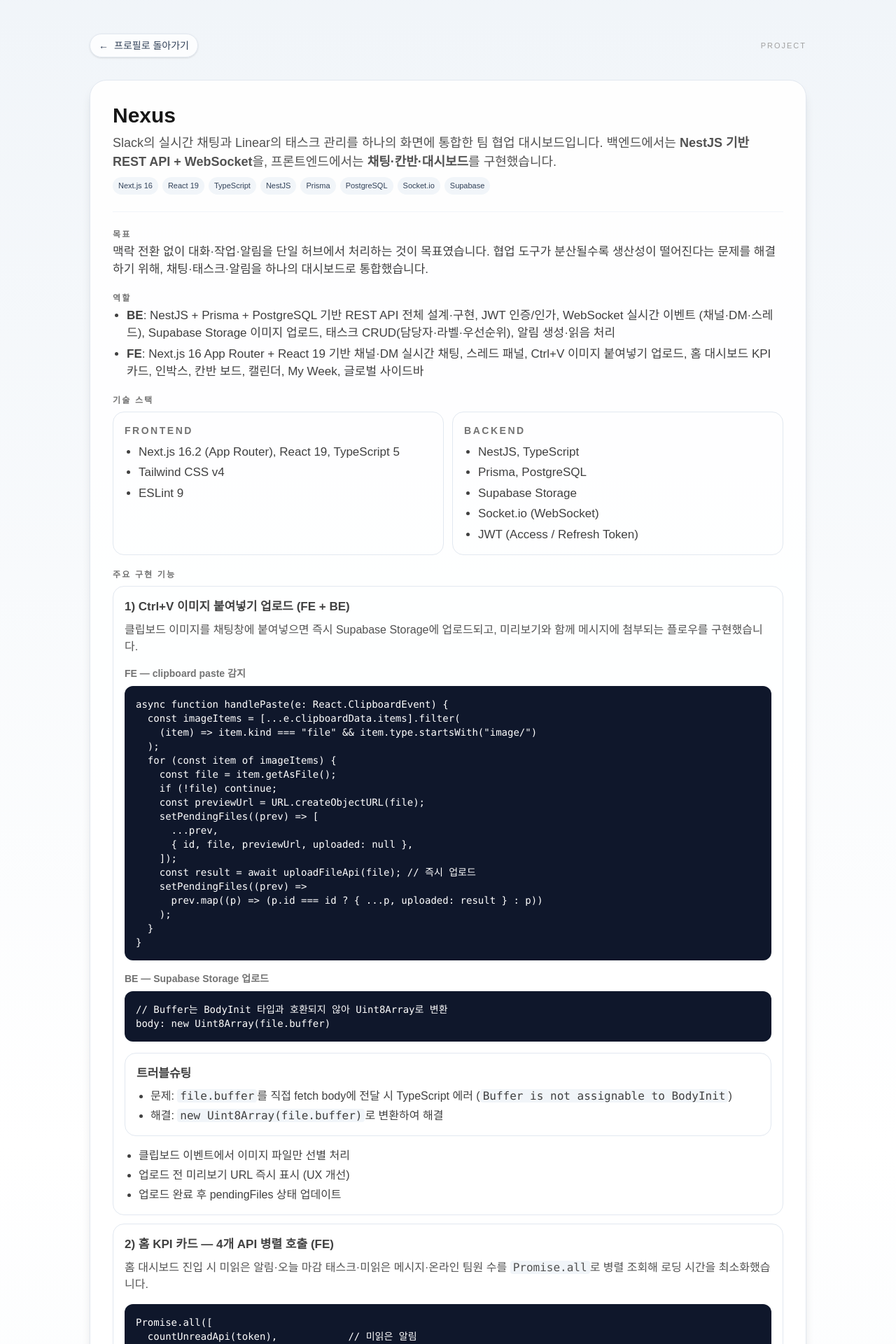
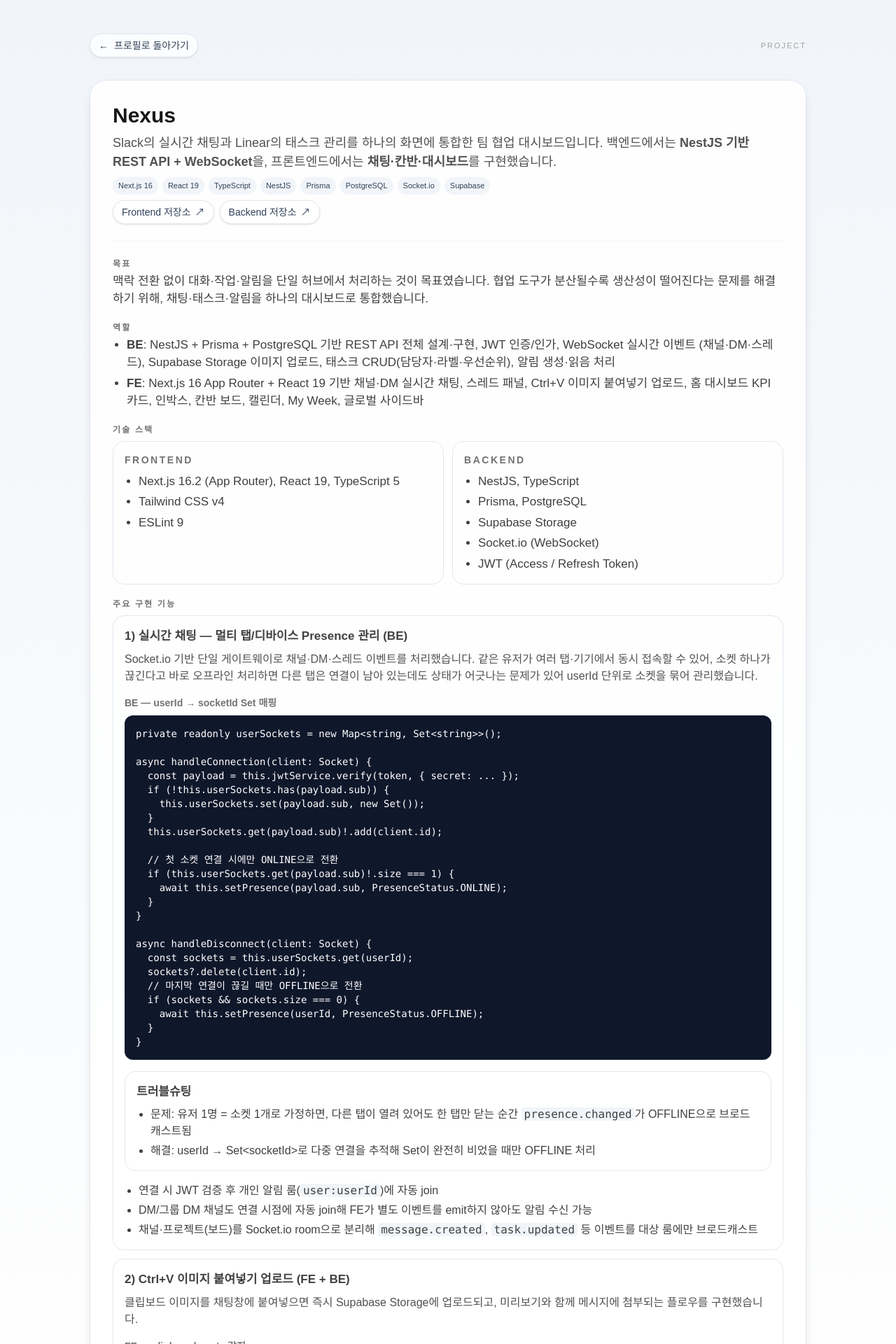
Before and after one commit to wooju01/profile_page, a Next.js app: page /projects/nexus in a window 1280 px wide. Shown: the top 1920 px of the page at 70% size. Built offline with nearby package versions, Linux system fonts and the light colour scheme.

Commit message:
feat: 넥서스 내용 추가

```diff
--- a/app/projects/nexus/page.tsx
+++ b/app/projects/nexus/page.tsx
@@ -55,6 +55,26 @@
                   {tech}
                 </span>
               ))}
+            </div>
+            <div className="flex flex-wrap gap-2 text-sm">
+              <a
+                href="https://github.com/wooju01/Nexus-FE"
+                target="_blank"
+                rel="noopener noreferrer"
+                className="inline-flex items-center gap-1.5 rounded-full border border-slate-200 bg-white px-3 py-1.5 text-slate-700 shadow-sm transition hover:border-sky-300 hover:text-sky-700 dark:border-slate-700 dark:bg-slate-900 dark:text-slate-200 dark:hover:border-sky-500 dark:hover:text-sky-300"
+              >
+                <span>Frontend 저장소</span>
+                <span aria-hidden>↗</span>
+              </a>
+              <a
+                href="https://github.com/wooju01/Nexus-BE"
+                target="_blank"
+                rel="noopener noreferrer"
+                className="inline-flex items-center gap-1.5 rounded-full border border-slate-200 bg-white px-3 py-1.5 text-slate-700 shadow-sm transition hover:border-sky-300 hover:text-sky-700 dark:border-slate-700 dark:bg-slate-900 dark:text-slate-200 dark:hover:border-sky-500 dark:hover:text-sky-300"
+              >
+                <span>Backend 저장소</span>
+                <span aria-hidden>↗</span>
+              </a>
             </div>
           </header>
 
@@ -128,9 +148,88 @@
               </h2>
 
               <div className="space-y-3">
-                {/* 1) Ctrl+V 이미지 붙여넣기 */}
+                {/* 1) 실시간 채팅 — WebSocket Presence 관리 */}
                 <div className="rounded-2xl border border-slate-200 bg-white/70 p-4 dark:border-slate-700/70 dark:bg-slate-900/50">
-                  <p className="font-semibold">1) Ctrl+V 이미지 붙여넣기 업로드 (FE + BE)</p>
+                  <p className="font-semibold">1) 실시간 채팅 — 멀티 탭/디바이스 Presence 관리 (BE)</p>
+                  <p className="mt-2 text-[16px] text-neutral-600 dark:text-neutral-300">
+                    Socket.io 기반 단일 게이트웨이로 채널·DM·스레드 이벤트를
+                    처리했습니다. 같은 유저가 여러 탭·기기에서 동시 접속할 수
+                    있어, 소켓 하나가 끊긴다고 바로 오프라인 처리하면 다른
+                    탭은 연결이 남아 있는데도 상태가 어긋나는 문제가 있어
+                    userId 단위로 소켓을 묶어 관리했습니다.
+                  </p>
+
+                  <div className="mt-4 space-y-4">
+                    <div>
+                      <p className="text-sm font-semibold text-neutral-500">
+                        BE — userId → socketId Set 매핑
+                      </p>
+                      <pre className="mt-2 overflow-x-auto rounded-xl bg-slate-900 p-4 text-sm text-white">
+                        {`private readonly userSockets = new Map<string, Set<string>>();
+
+async handleConnection(client: Socket) {
+  const payload = this.jwtService.verify(token, { secret: ... });
+  if (!this.userSockets.has(payload.sub)) {
+    this.userSockets.set(payload.sub, new Set());
+  }
+  this.userSockets.get(payload.sub)!.add(client.id);
+
+  // 첫 소켓 연결 시에만 ONLINE으로 전환
+  if (this.userSockets.get(payload.sub)!.size === 1) {
+    await this.setPresence(payload.sub, PresenceStatus.ONLINE);
+  }
+}
+
+async handleDisconnect(client: Socket) {
+  const sockets = this.userSockets.get(userId);
+  sockets?.delete(client.id);
+  // 마지막 연결이 끊길 때만 OFFLINE으로 전환
+  if (sockets && sockets.size === 0) {
+    await this.setPresence(userId, PresenceStatus.OFFLINE);
+  }
+}`}
+                      </pre>
+                    </div>
+
+                    <div className="rounded-2xl border border-slate-200 bg-white/70 p-4 dark:border-slate-700/70 dark:bg-slate-900/50">
+                      <p className="font-semibold">트러블슈팅</p>
+                      <ul className="mt-2 list-disc space-y-1 pl-5 text-[16px]">
+                        <li>
+                          문제: 유저 1명 = 소켓 1개로 가정하면, 다른 탭이
+                          열려 있어도 한 탭만 닫는 순간{" "}
+                          <code className="rounded bg-slate-100 px-1 dark:bg-slate-800">presence.changed</code>
+                          가 OFFLINE으로 브로드캐스트됨
+                        </li>
+                        <li>
+                          해결: userId → Set&lt;socketId&gt;로 다중 연결을
+                          추적해 Set이 완전히 비었을 때만 OFFLINE 처리
+                        </li>
+                      </ul>
+                    </div>
+
+                    <ul className="list-disc space-y-1 pl-5 text-[16px]">
+                      <li>
+                        연결 시 JWT 검증 후 개인 알림 룸(
+                        <code className="rounded bg-slate-100 px-1 dark:bg-slate-800">user:userId</code>
+                        )에 자동 join
+                      </li>
+                      <li>
+                        DM/그룹 DM 채널도 연결 시점에 자동 join해 FE가 별도
+                        이벤트를 emit하지 않아도 알림 수신 가능
+                      </li>
+                      <li>
+                        채널·프로젝트(보드)를 Socket.io room으로 분리해{" "}
+                        <code className="rounded bg-slate-100 px-1 dark:bg-slate-800">message.created</code>,{" "}
+                        <code className="rounded bg-slate-100 px-1 dark:bg-slate-800">task.updated</code>{" "}
+                        등 이벤트를 대상 룸에만 브로드캐스트
+                      </li>
+                    </ul>
+                  </div>
+                </div>
+
+                {/* 2) Ctrl+V 이미지 붙여넣기 */}
+                <div className="rounded-2xl border border-slate-200 bg-white/70 p-4 dark:border-slate-700/70 dark:bg-slate-900/50">
+                  <p className="font-semibold">2) Ctrl+V 이미지 붙여넣기 업로드 (FE + BE)</p>
                   <p className="mt-2 text-[16px] text-neutral-600 dark:text-neutral-300">
                     클립보드 이미지를 채팅창에 붙여넣으면 즉시 Supabase Storage에
                     업로드되고, 미리보기와 함께 메시지에 첨부되는 플로우를
@@ -196,9 +295,9 @@
                   </div>
                 </div>
 
-                {/* 2) 홈 KPI 카드 */}
+                {/* 3) 홈 KPI 카드 */}
                 <div className="rounded-2xl border border-slate-200 bg-white/70 p-4 dark:border-slate-700/70 dark:bg-slate-900/50">
-                  <p className="font-semibold">2) 홈 KPI 카드 — 4개 API 병렬 호출 (FE)</p>
+                  <p className="font-semibold">3) 홈 KPI 카드 — 4개 API 병렬 호출 (FE)</p>
                   <p className="mt-2 text-[16px] text-neutral-600 dark:text-neutral-300">
                     홈 대시보드 진입 시 미읽은 알림·오늘 마감 태스크·미읽은
                     메시지·온라인 팀원 수를 <code className="rounded bg-slate-100 px-1 dark:bg-slate-800">Promise.all</code>로 병렬 조회해
@@ -235,9 +334,9 @@
                   </ul>
                 </div>
 
-                {/* 3) GET /tasks/my */}
+                {/* 4) GET /tasks/my */}
                 <div className="rounded-2xl border border-slate-200 bg-white/70 p-4 dark:border-slate-700/70 dark:bg-slate-900/50">
-                  <p className="font-semibold">3) GET /tasks/my — 프로젝트 횡단 태스크 조회 (BE)</p>
+                  <p className="font-semibold">4) GET /tasks/my — 프로젝트 횡단 태스크 조회 (BE)</p>
                   <p className="mt-2 text-[16px] text-neutral-600 dark:text-neutral-300">
                     특정 프로젝트가 아닌 "나에게 할당된 모든 워크스페이스 태스크"를
                     한 번에 조회하는 전용 엔드포인트를 구현했습니다.
@@ -301,6 +400,21 @@
                 </div>
               </div>
             </section>
+
+            <section className="space-y-1">
+              <h2 className="text-xs font-semibold uppercase tracking-[0.18em] text-neutral-500 dark:text-neutral-400">
+                회고
+              </h2>
+              <p>
+                채팅·태스크·알림이 하나의 이벤트 흐름으로 얽히다 보니, REST와
+                WebSocket 중 어느 쪽으로 상태를 흘려보낼지 매번 판단이
+                필요했습니다. 특히 Presence는 현재 서버 메모리(Map)에만
+                저장되어 있어 인스턴스를 여러 대로 늘리면 그대로는 동작하지
+                않는다는 한계가 있습니다. 다음 단계로는 Presence·타이핑 상태처럼
+                휘발성이 강한 데이터를 Redis로 분리해, 서버가 여러 대여도
+                일관된 온라인 상태를 유지하도록 개선하고 싶습니다.
+              </p>
+            </section>
           </div>
         </section>
       </div>
```
